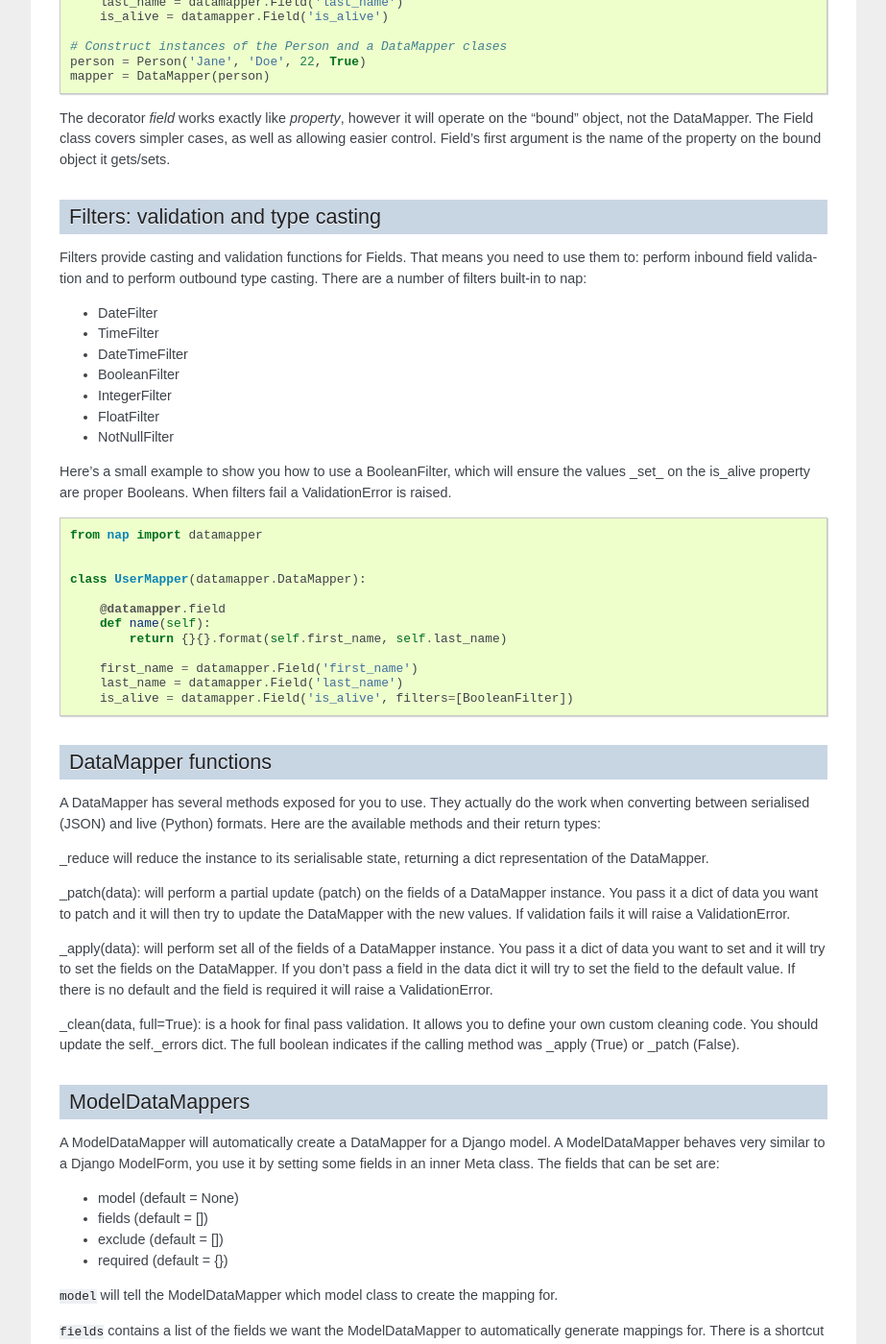
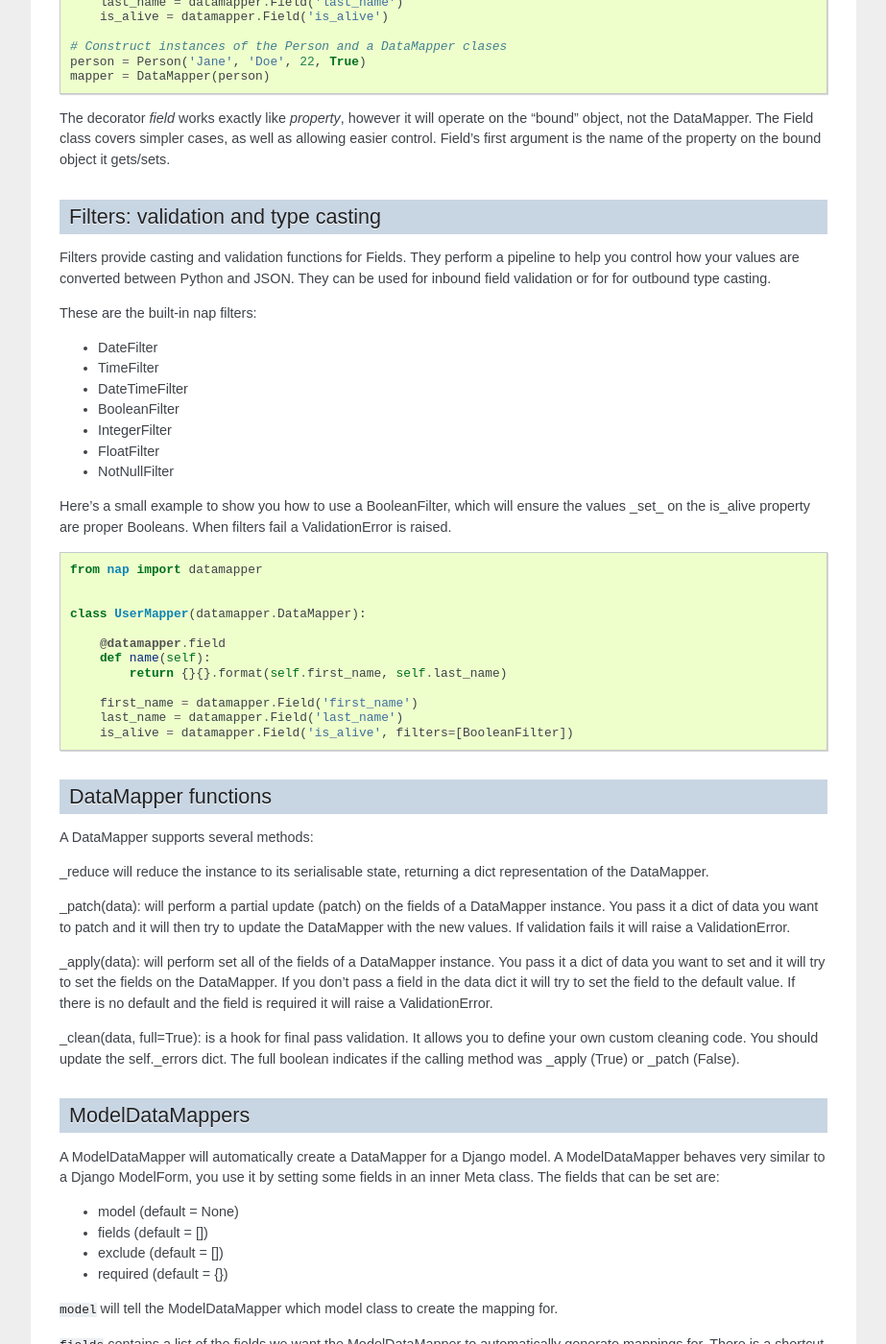
Before and after one commit to funkybob/django-nap, a Sphinx documentation site: the page built from docs/datamapper/index.rst, in a window 1280 px wide and 1400 px high, scrolled down 867 px. Shown: the whole window at 96% size, without its empty margins (198-1121 px from the left). Built offline with Sphinx 7.4.7, drawn with Linux system fonts in a browser that asks for light colours; pages that are not in the unit, such as notebooks, are missing from menus.

Commit message:
Slight change to filter explanation

```diff
--- a/docs/datamapper/index.rst
+++ b/docs/datamapper/index.rst
@@ -63,9 +63,12 @@ property on the bound object it gets/sets.
 
 Filters: validation and type casting
 ====================================
-Filters provide casting and validation functions for Fields. That means you
-need to use them to: perform inbound field validation and to perform outbound
-type casting. There are a number of filters built-in to nap:
+Filters provide casting and validation functions for Fields. They perform a
+pipeline to help you control how your values are converted between Python and
+JSON. They can be used for inbound field validation or for for outbound type
+casting.
+
+These are the built-in nap filters:
 
 - DateFilter
 - TimeFilter
@@ -96,9 +99,7 @@ filters fail a ValidationError is raised.
 
 DataMapper functions
 ====================
-A DataMapper has several methods exposed for you to use. They actually do the
-work when converting between serialised (JSON) and live (Python) formats. Here
-are the available methods and their return types:
+A DataMapper supports several methods:
 
 _reduce will reduce the instance to its serialisable state, returning a
 dict representation of the DataMapper.
```
